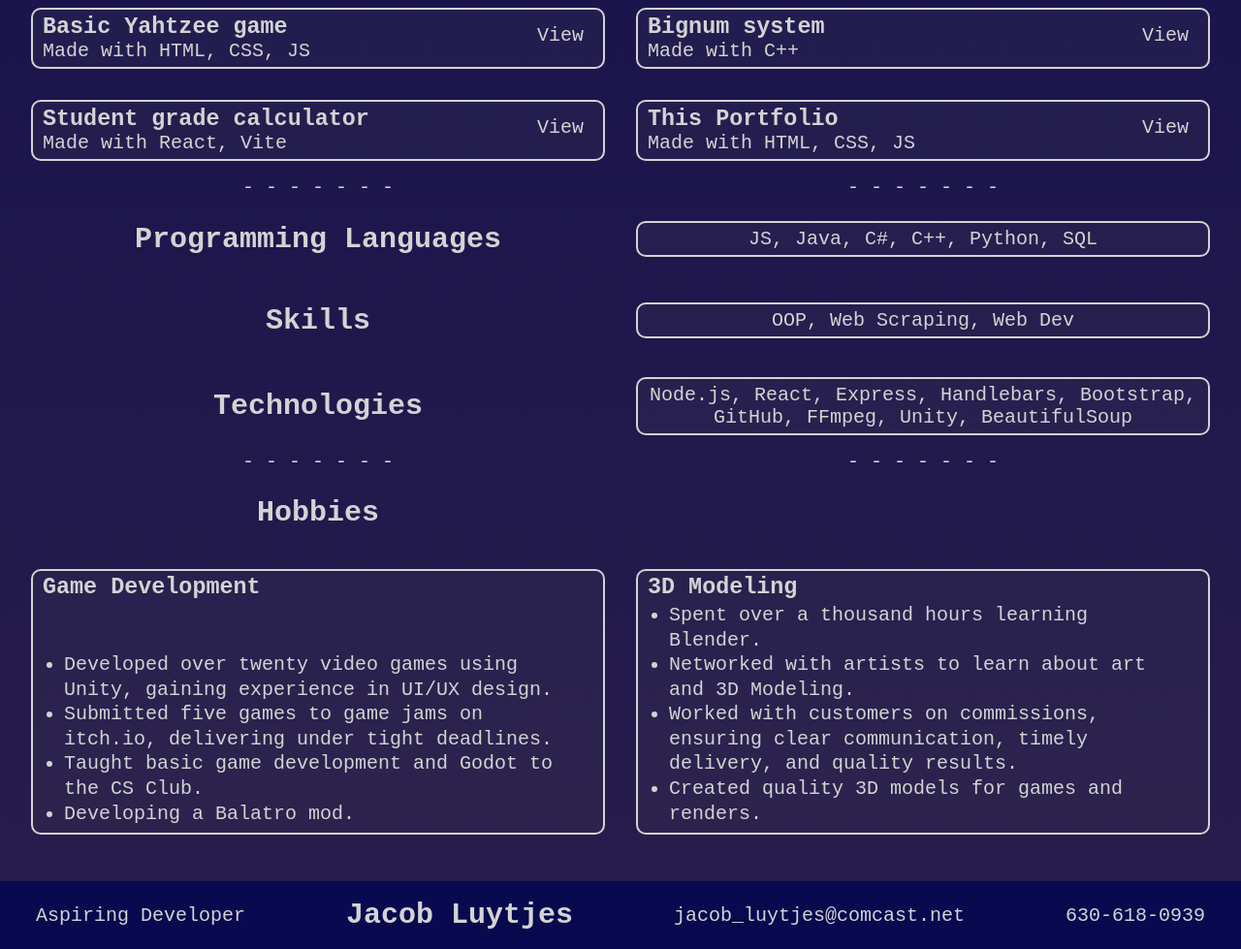
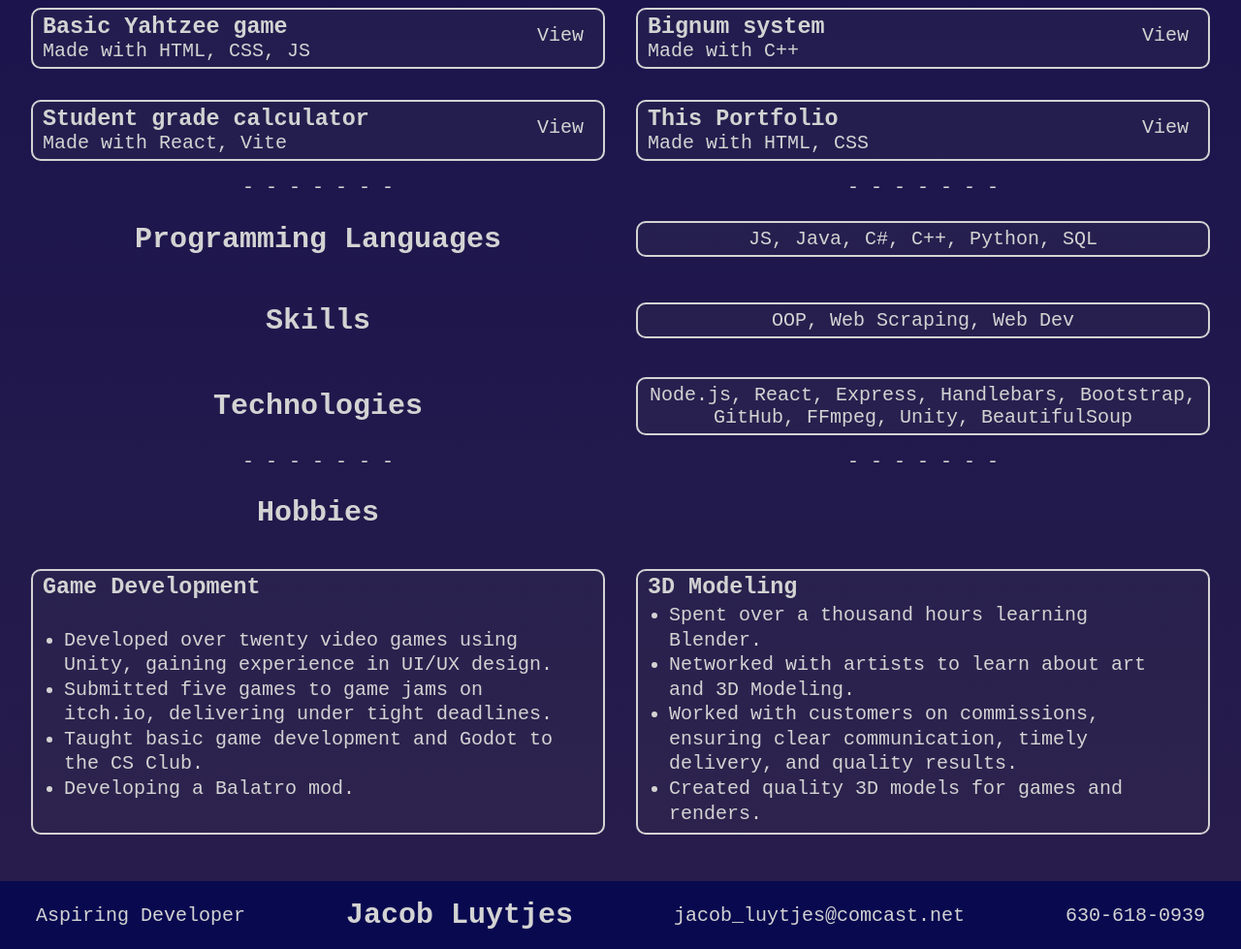
Before and after one commit to JacobLuytjes01/JacobLuytjes01.github.io, a plain HTML site: page index.html in a window 1280 px wide. Shown: the part 1400-2379 px from the top of the page at 97% size. Drawn offline with Linux system fonts and the light colour scheme.

Commit message:
Change format and fix details

```diff
--- a/index.html
+++ b/index.html
@@ -126,7 +126,7 @@
         <div class="boxes proj">
             <h3>This Portfolio</h3>
             <a class="view" href="https://github.com/JacobLuytjes01/JacobLuytjes01.github.io" target="_blank" aria-label="Goes to portfolio code" rel="noopener noreferrer">View</a>
-            <div>Made with HTML, CSS, JS</div>
+            <div>Made with HTML, CSS</div>
         </div>
     </div>
     <div>- - - - - - -</div><div>- - - - - - -</div>
@@ -143,7 +143,7 @@
     <h2 class="title">Hobbies</h2>
     <div></div>
     <div class="large split">
-        <div class="boxes rest">
+        <div class="boxes rest hobbies">
             <h3>Game Development</h3>
             <ul>
                 <li>Developed over twenty video games using Unity, gaining experience in UI/UX design.</li>
@@ -152,7 +152,7 @@
                 <li>Developing a Balatro mod.</li>
             </ul>
         </div>
-        <div class="boxes rest">
+        <div class="boxes rest hobbies">
             <h3>3D Modeling</h3>
             <ul>
                 <li>Spent over a thousand hours learning Blender.</li>
```
